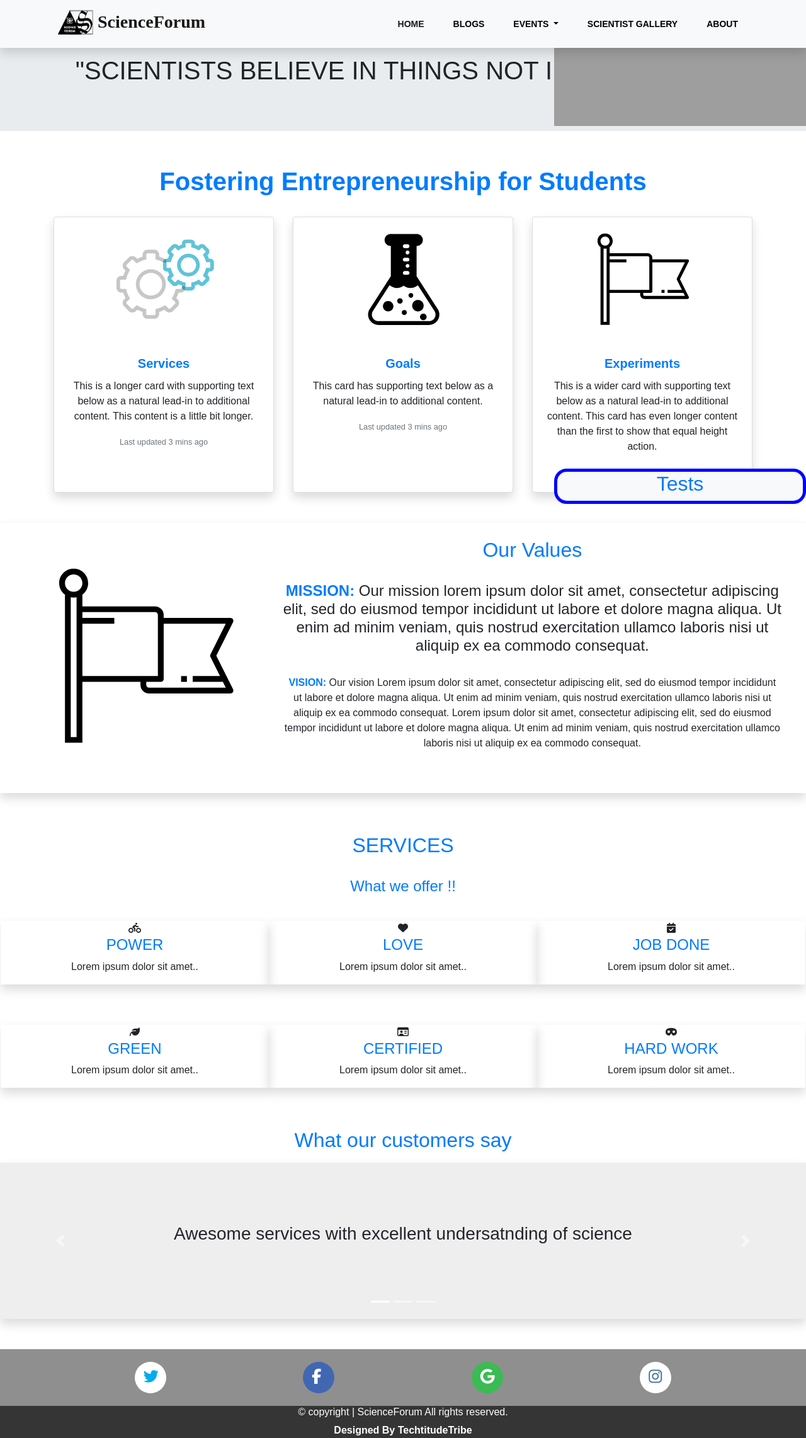
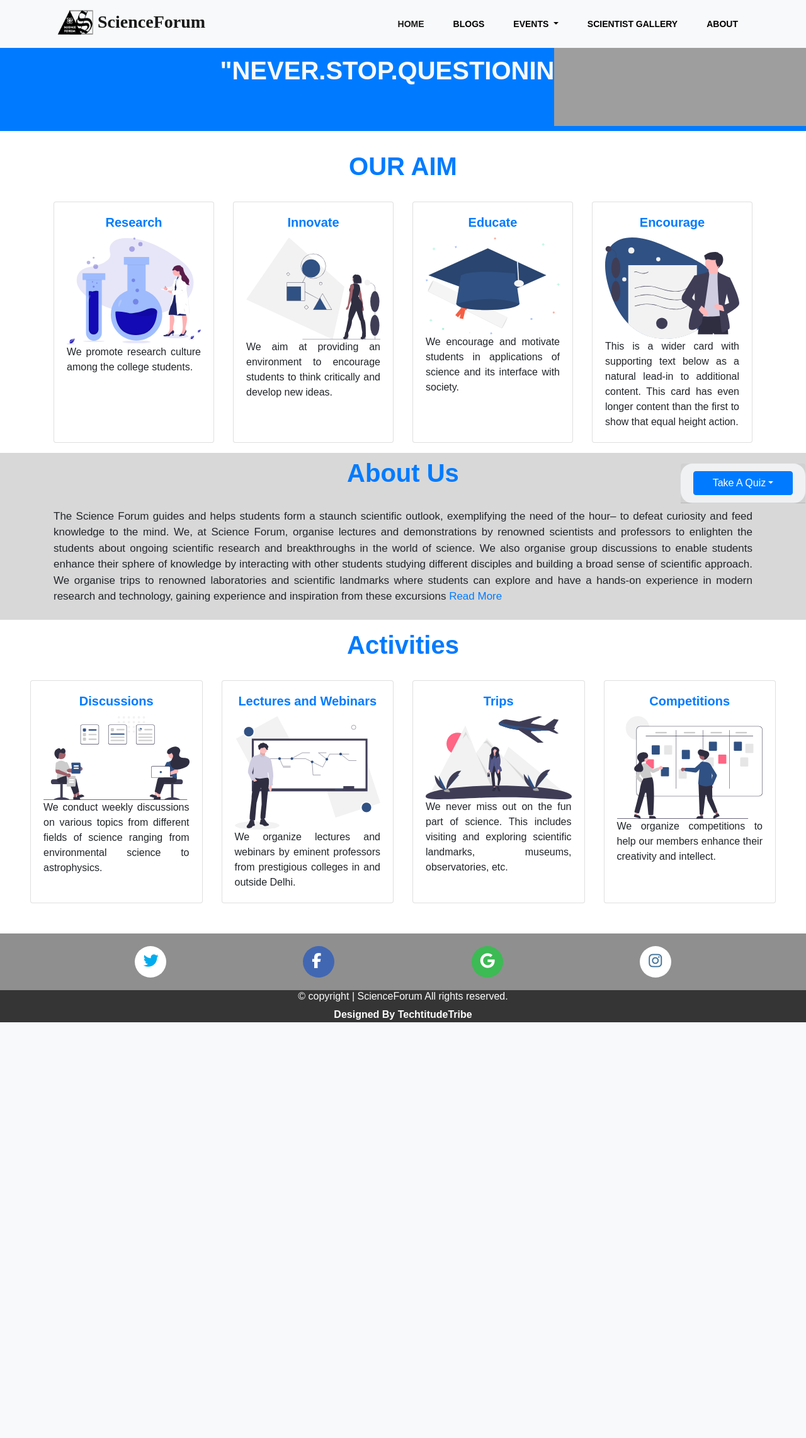
Before and after one commit to rajatyadav8540/sciforum, a Django app: page / in a window 1280 px wide. Shown: the whole page at 63% size. After the commit the page ends 1623 px from the top, so only its background shows below. Run offline with Django 3.2, Linux system fonts and the light colour scheme; data that the repository does not hold is empty; some libraries are stand-ins or nearby versions; some web fonts are replaced; grey boxes are pictures that could not be loaded.

Commit message:
changing index

```diff
--- a/static/css/blogs.css
+++ b/static/css/blogs.css
@@ -13,9 +13,7 @@
     border-bottom: 2px solid black;
 }
 
-.hshadow:hover{
-    box-shadow: 2px 2px 20px rgb(78, 77, 77),-2px -2px 20px rgb(78, 77, 77);
-}
+
 .footertext{
     font-size: 5em;
 }
--- a/static/css/common.css
+++ b/static/css/common.css
@@ -32,6 +32,25 @@ body{
     bottom: 500px;
 }
 
+.chhotafont{
+    font-size: 16px;
+}
+
+.chhotafont2{
+    font-size: 17px;
+}
+
+.hshadow:hover{
+    box-shadow: 2px 2px 20px rgb(78, 77, 77),-2px -2px 20px rgb(78, 77, 77);
+}
+
+.lshadow:hover{
+    box-shadow: 2px 2px 20px rgb(146, 144, 144),-2px -2px 20px rgb(146, 144, 144);
+}
+.bg-grey{
+    background-color: rgba(216, 216, 216, 1);
+}
+
 @media (max-width: 395px) {
     nav > div > .logo{
       display: hidden;
@@ -47,12 +66,12 @@ body{
 
     .testlink{
 
-        width: 400px;
+        width: 200px;
         position: fixed;
         z-index: 1000;
         bottom: 0;
         right: 0;
-        border: 5px solid blue;
+        /* border: 5px solid blue; */
         border-radius: 20px;
     }
 
--- a/templates/home/about.html
+++ b/templates/home/about.html
@@ -19,7 +19,7 @@ Science Forum exhibits an expansive array of opportunities for students to explo
 </div>
  <br>
 <div class="container">
-    <div class="row text-center mx-auto">
+    <div class="row text-center mx-auto ">
         {%for profile in profiles%}
         <div class="col-sm-4">
             <div class="card shadow" style="width: 18rem; margin-bottom:20px;">
--- a/templates/home/index.html
+++ b/templates/home/index.html
@@ -2,7 +2,7 @@
 {%load static%}
 {%block title%}Science Forum-home{%endblock%}
 {%block content%}
-
+<!-- Modal Code -->
 <div id="myModal" class="modal fade ">
   <div class="modal-dialog modal-xl h-100">
       <div class="modal-content ">
@@ -18,146 +18,146 @@
 
           <div class="modal-footer">
           <p>For more information  <a href="{{ads.0.link}}" class="active text-primary">Click here.</a></p> <br>
-            <!-- <p class="text-center">For more information go to our &nbsp; <a href="donation.php"><button class="btn btn-success">Events</button></a></p>
-            <p class="text-center">and &nbsp; <a href="gallery.php"><button class="btn btn-success">Posts</button></a></p> -->
           </div>
 
       </div>
   </div>
 </div>
+<!-- Modal end -->
+<!-- First div of index -->
 
-<div class="jumbotron jumbotron-fluid">
+<div class="jumbotron jumbotron-fluid bg-primary">
   <div class="container text-center">
-    <h1 class="text-fluid">"Scientists Believe in things not in persons..."</h1>
+    <h1 class="text-fluid text-light font-weight-bold">"Never.Stop.Questioning"</h1>
   </div>
 </div>
-<br>
-     <h1 class="font-weight-bold text-primary text-center">Fostering Entrepreneurship for Students</h1>
+<!-- Our Aim -->
+     <h1 class="font-weight-bold text-primary text-center">OUR AIM</h1>
 <br>
 <div class="container">
     <div class="card-deck">
-        <div class="card text-center shadow">
-            <img class="card-img-top" src="static\img\1.svg" alt="Card image cap" style="height: 200px;">
+        <div class="card text-center lshadow py-0">
             <div class="card-body">
-                <h5 class="card-title text-primary font-weight-bold">Services</h5>
-                <p class="card-text">This is a longer card with supporting text below as a natural lead-in to additional content. This content is a little bit longer.</p>
-                <p class="card-text"><small class="text-muted">Last updated 3 mins ago</small></p>
+                <h5 class="card-title text-primary font-weight-bold">Research</h5>
+                <img src="/static/img/rsearch.svg" alt="" class="img-fluid">
+                <p class="card-text chhotafont text-justify">We promote research culture among the college students.</p>
             </div>
         </div>
-        <div class="card text-center shadow">
-            <img class="card-img-top" src="static\img\3.svg" alt="Card image cap" style="height: 200px;">
+        <div class="card text-center lshadow py-0">
             <div class="card-body">
-                <h5 class="card-title text-primary font-weight-bold">Goals</h5>
-                <p class="card-text">This card has supporting text below as a natural lead-in to additional content.</p>
-                <p class="card-text"><small class="text-muted">Last updated 3 mins ago</small></p>
+                <h5 class="card-title text-primary font-weight-bold">Innovate</h5>
+                <img src="/static/img/innovate.svg" alt="" class="img-fluid">
+                <p class="card-text chhotafont text-justify">We aim at providing an environment to encourage students to think critically
+                  and develop new ideas.</p>
             </div>
         </div>
-        <div class="card text-center shadow">
-            <img class="card-img-top" src="static\img\4.svg" alt="Card image cap" style="height: 200px;">
+        <div class="card text-center lshadow py-0">
             <div class="card-body">
-                <h5 class="card-title text-primary font-weight-bold">Experiments</h5>
-                <p class="card-text">This is a wider card with supporting text below as a natural lead-in to additional content. This card has even longer content than the first to show that equal height action.</p>
-                <p class="card-text"><small class="text-muted">Last updated 3 mins ago</small></p>
+                <h5 class="card-title text-primary font-weight-bold">Educate</h5>
+                <img src="/static/img/educate.svg" alt="" class="img-fluid">
+                <p class="card-text chhotafont text-justify">We encourage and motivate students in applications of science and
+                  its interface with society.</p>
+            </div>
+        </div>
+        <div class="card text-center lshadow py-0">
+          <div class="card-body">
+              <h5 class="card-title text-primary font-weight-bold">Encourage</h5>
+              <img src="/static/img/encourage.svg" alt="" class="img-fluid">
+              <p class="card-text chhotafont text-justify">This is a wider card with supporting text below as a natural
+                 lead-in to additional content. This card has even longer content than the first to show that equal
+                  height action.</p>
           </div>
       </div>
     </div>
 </div>
+<!-- About Us -->
+<div class="container-fluid my-3 bg-grey py-2">
+  <div class="container">
+      <h1 class="text-primary font-weight-bold text-center">About Us</h1><br>
+      <p class="chhotafont2 text-justify ">The Science Forum guides and helps students form a staunch scientific outlook,
+         exemplifying the need of the hour– to defeat curiosity and feed knowledge to the mind. We,
+          at Science Forum, organise lectures and demonstrations by renowned scientists
+           and professors to enlighten the students about ongoing scientific research and
+           breakthroughs in the world of science. We also organise group discussions to enable
+            students enhance their sphere of knowledge by interacting with other students studying
+             different disciples and building a broad sense of scientific approach. We organise trips
+              to renowned laboratories and scientific landmarks where students can explore and have a
+               hands-on experience in modern research and technology,
+         gaining experience and inspiration from these excursions <a href="/about/">Read More</a>
+        </p>
+  </div>
+</div>
+
+<!-- Activities -->
+<h1 class="font-weight-bold text-primary text-center">Activities</h1>
 <br>
-
-<div class="container-fluid bg-grey shadow">
-  <div class="row mt-4 p-4">
-    <div class="col-sm-4">
-      <img src="static\img\4.svg" style="width: 100%; height: 100%;">
+<div class="container-fluid px-lg-5">
+    <div class="card-deck">
+        <div class="card text-center lshadow">
+            <div class="card-body">
+                <h5 class="card-title text-primary font-weight-bold">Discussions</h5>
+                <img src="/static/img/discussions.svg" alt="" class="img-fluid">
+                <p class="card-text chhotafont text-justify">We conduct weekly discussions on various topics from different fields of
+                  science ranging from environmental science to astrophysics.</p>
             </div>
-    <div class="col-sm-8 text-center">
-      <h2 class="text-primary">Our Values</h2><br>
-      <h4><strong class="text-primary">MISSION:</strong> Our mission lorem ipsum dolor sit amet, consectetur adipiscing elit, sed do eiusmod tempor incididunt ut labore et dolore magna aliqua. Ut enim ad minim veniam, quis nostrud exercitation ullamco laboris nisi ut aliquip ex ea commodo consequat.</h4><br>
-      <p><strong class="text-primary">VISION:</strong> Our vision Lorem ipsum dolor sit amet, consectetur adipiscing elit, sed do eiusmod tempor incididunt ut labore et dolore magna aliqua. Ut enim ad minim veniam, quis nostrud exercitation ullamco laboris nisi ut aliquip ex ea commodo consequat.
-      Lorem ipsum dolor sit amet, consectetur adipiscing elit, sed do eiusmod tempor incididunt ut labore et dolore magna aliqua. Ut enim ad minim veniam, quis nostrud exercitation ullamco laboris nisi ut aliquip ex ea commodo consequat.</p>
+        </div>
+        <div class="card text-center lshadow">
+            <div class="card-body">
+                <h5 class="card-title text-primary font-weight-bold">Lectures and Webinars</h5>
+                 <img src="/static/img/lectures.svg" alt="" class="img-fluid">
+                <p class="card-text chhotafont text-justify">We organize lectures and webinars by eminent professors from
+                  prestigious colleges in and outside Delhi.</p>
+            </div>
+        </div>
+        <div class="card text-center lshadow">
+            <div class="card-body">
+                <h5 class="card-title text-primary font-weight-bold">Trips</h5>
+                <img src="/static/img/trips.svg" alt="" class="img-fluid">
+                <p class="card-text chhotafont text-justify">We never miss out on the fun part of science. This includes visiting and exploring
+                  scientific landmarks, museums, observatories, etc.</p>
+            </div>
+        </div>
+        <div class="card text-center lshadow">
+          <div class="card-body">
+              <h5 class="card-title text-primary font-weight-bold">Competitions</h5>
+              <img src="/static/img/competitions.svg" alt="" class="img-fluid">
+              <p class="card-text chhotafont text-justify">We organize competitions to help our members enhance their creativity
+                and intellect.</p>
           </div>
       </div>
     </div>
-<br>
-<!-- Container (Services Section) -->
-<div id="services" class="container-fluid text-center mt-4 p-3 ">
-  <h2 class="text-primary bold">SERVICES</h2>
-  <br>
-  <h4 class="text-primary">What we offer !!</h4>
-  <br>
-  <div class="row slideanim ">
-    <div class="col-sm-4 shadow my-2">
-      <span class="fas fa-biking logo-small"></span>
-      <h4 class="text-primary">POWER</h4>
-      <p>Lorem ipsum dolor sit amet..</p>
-    </div>
-    <div class="col-sm-4 shadow my-2">
-      <span class="fas fa-heart logo-small"></span>
-      <h4 class="text-primary">LOVE</h4>
-      <p>Lorem ipsum dolor sit amet..</p>
-    </div>
-    <div class="col-sm-4 shadow my-2">
-      <span class=" fas fa-calendar-check logo-small"></span>
-      <h4 class="text-primary">JOB DONE</h4>
-      <p>Lorem ipsum dolor sit amet..</p>
-    </div>
-  </div>
-  <br>
-  <div class="row slideanim mt-4 ">
-    <div class="col-sm-4 shadow my-2">
-      <span class="fas fa-leaf logo-small"></span>
-      <h4 class="text-primary">GREEN</h4>
-      <p>Lorem ipsum dolor sit amet..</p>
-    </div>
-    <div class="col-sm-4 shadow my-2">
-      <span class="far fa-id-card logo-small"></span>
-      <h4 class="text-primary">CERTIFIED</h4>
-      <p>Lorem ipsum dolor sit amet..</p>
-    </div>
-    <div class="col-sm-4 shadow my-2">
-      <span class="fas fa-mask logo-small"></span>
-      <h4 class="text-primary" style="color:#303030;">HARD WORK</h4>
-      <p>Lorem ipsum dolor sit amet..</p>
-    </div>
-  </div>
-</div>
-<br>
- <h2 class="text-primary my-3 text-center uppercase">What our customers say</h2>
-<div id="demo" class="carousel slide" data-ride="carousel">
-
-  <!-- Indicators -->
-  <ul class="carousel-indicators">
-    <li data-target="#demo" data-slide-to="0" class="active"></li>
-    <li data-target="#demo" data-slide-to="1"></li>
-    <li data-target="#demo" data-slide-to="2"></li>
-  </ul>
-
-  <!-- The slideshow -->
-  <div class="carousel-inner shadow text-center pt-5" style="background: rgba(169,169,169,.2);">
-    <div class="carousel-item active " style="height: 200px">
-    <h3 class="mt-5">Awesome services with excellent undersatnding of science</h3>
-    </div>
-    <div class="carousel-item" style="height: 200px">
-      <h3 class="mt-5">Awesome services with excellent undersatnding of science</h3>
-    </div>
-    <div class="carousel-item" style="height: 200px">
-      <h3 class="mt-5">Awesome services with excellent undersatnding of science</h3>
-    </div>
 </div>
 
-  <!-- Left and right controls -->
-  <a class="carousel-control-prev" href="#demo" data-slide="prev">
-    <span class="carousel-control-prev-icon"></span>
-  </a>
-  <a class="carousel-control-next" href="#demo" data-slide="next">
-    <span class="carousel-control-next-icon"></span>
-  </a>
+<!-- <h1 class="text-center font-weight-bold">Gallery</h1>
+
+
+<div class="swiper-container">
+
+<div class="swiper-wrapper">
+
+  <div class="swiper-slide" style="background-color:black; height:500px"></div>
+  <div class="swiper-slide" style="background-color:blue; height:500px;"></div>
+  <div class="swiper-slide" style="background-color:red;height:500px;"></div>
+  <div class="swiper-slide" style="background-color:yellow; height:500px;"></div>
+  <div class="swiper-slide" style="background-color:green; height:500px;"></div>
+
+</div> -->
+<!-- Add Pagination
+<div class="swiper-pagination"></div> -->
+
+<!-- Add Arrows -->
+<div class="swiper-button-prev"></div>
+<div class="swiper-button-next" id="btn-next"></div>
 </div>
+
+
 <div id="adshort">
   <img src="#" alt="ads">
 </div>
 
-<div class="testlink bg-light">
-  <h2 class="text-primary text-center ">Tests</h2>
+<div class="testlink bg-light card">
+  <div class="card-header "><button class="btn btn-block dropdown-toggle btn-primary" data-toggle="collapse" data-target="#test">Take A Quiz</button></div>
+  <div class="" id="test">
       <ul class="list-group">
       {%for test in tests%}
           <li class="striped list-group-item">
@@ -166,7 +166,7 @@
           </li>
       {%endfor%}
       </ul>
-
+  </div>
 </div>
 
 {% if ads%}
@@ -184,5 +184,36 @@
   });
 </script> -->
 
+<script src="https://cdnjs.cloudflare.com/ajax/libs/Swiper/5.4.5/js/swiper.min.js"></script>
+
+<script>
+  var swiper = new Swiper('.swiper-container', {
+    effect: 'coverflow',
+    grabCursor: true,
+    centeredSlides: true,
+    slidesPerView: 'auto',
+    coverflowEffect: {
+      rotate: 50,
+      stretch: 0,
+      depth: 100,
+      modifier: 1,
+      mousewheel: true,
+      loop: true,
+      slideShadows: true,
+    },
+    pagination: {
+      el: '.swiper-pagination',
+    },
+    navigation: {
+        nextEl: '.swiper-button-next',
+        prevEl: '.swiper-button-prev',
+      },
+  });
+
+  setInterval(function(){
+    	document.getElementById('btn-next').click();
+       },2000);
+</script>
+
 
 {%endblock%}
--- a/templates/navbar.html
+++ b/templates/navbar.html
@@ -27,7 +27,7 @@
         display: block;
     }
 </style>
-<nav class="navbar navbar-expand-lg navbar-light  font-weight-bold uppercase shadow fixed-top bg-light " id="navBar">
+<nav class="navbar navbar-expand-lg navbar-light  font-weight-bold uppercase  fixed-top bg-light " id="navBar">
     <div class="container">
   <a class="navbar-brand" href="/"><img src="static/img/logo.png" style="width: 70px; height: 50px;">ScienceForum</a>
   <button class="navbar-toggler" type="button" data-toggle="collapse" data-target="#navbarSupportedContent" aria-controls="navbarSupportedContent" aria-expanded="false" aria-label="Toggle navigation">
```
Also changed, not shown: media/img/profiles/WhatsApp_Image_2020-09-23_at_2.51.42_PM_1.jpeg (added), static/img/competitions.svg (added), static/img/discussions.svg (added), static/img/educate.svg (added), static/img/encourage.svg (added), static/img/innovate.svg (added), static/img/lectures.svg (added), static/img/rsearch.svg (added), static/img/techtitudelogo.png (added), static/img/trips.svg (added). Lines whose indentation alone changed are shown as unchanged.
